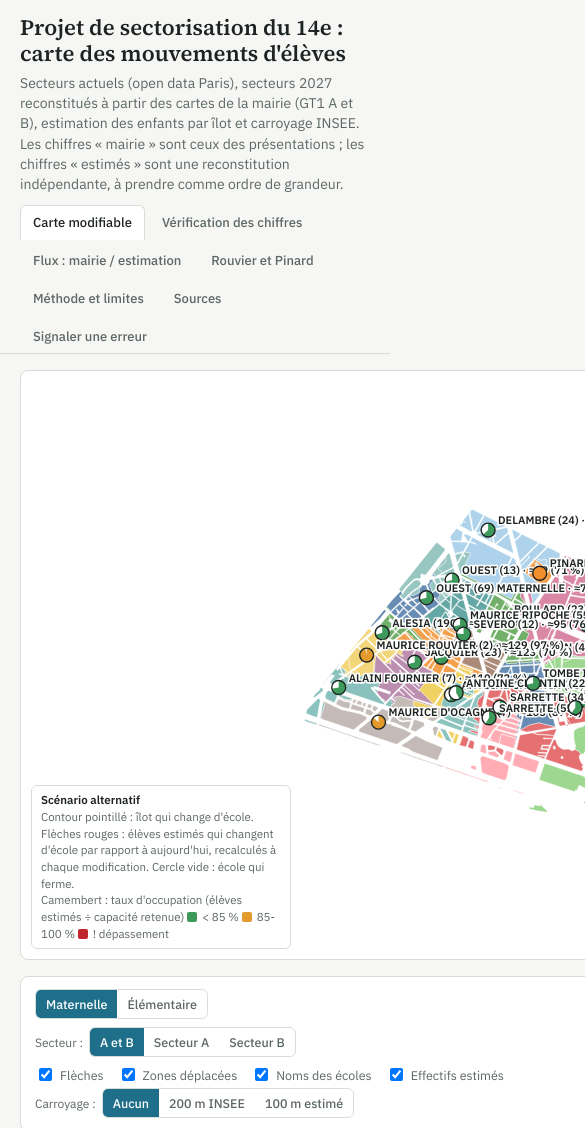
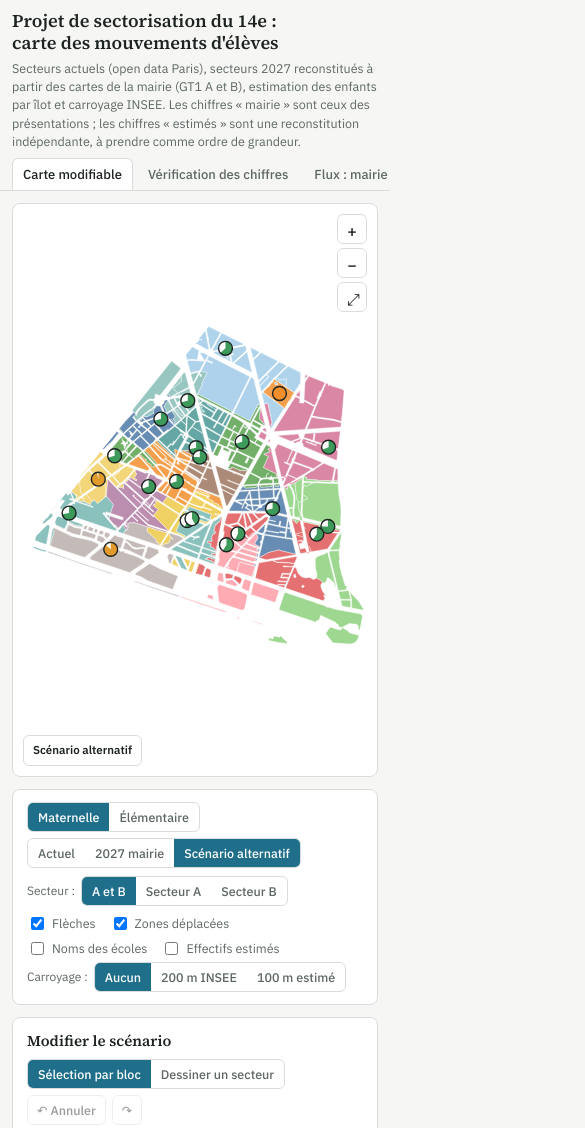
Before and after one commit to Ecoles-75014/carte-sectorisation, a plain HTML site: page index.html in a window 390 px wide. Shown: the top 1128 px of the page, 585 px wide, since content can reach past the window. Drawn offline with nearby package versions, Linux system fonts and the light colour scheme.

Commit message:
Affichage adapté aux téléphones
Co-Authored-By: Claude Opus 5.5 <noreply@anthropic.com>
Claude-Session: https://claude.ai/code/session_01ADe7Hmgcq9QxjB6rEysVea

```diff
--- a/index.html
+++ b/index.html
@@ -33,7 +33,22 @@ svg#map.drawing{cursor:crosshair}
 .closing-list{max-height:210px;overflow-y:auto;border:1px solid var(--line);border-radius:6px;padding:4px 8px}
 .closing-list label{display:flex;gap:6px;align-items:center;font-size:12.5px;padding:2px 0}
 .closing-list label.closed{color:var(--danger)}
-@media (max-width:980px){ #t-carte.on{grid-template-columns:1fr;grid-template-rows:auto} #mapwrap{height:70vh} }
+#t-carte > *{min-width:0}
+.card{min-width:0}
+.seg{flex-wrap:wrap}
+@media (max-width:980px){ #t-carte.on{grid-template-columns:minmax(0,1fr);grid-template-rows:auto} #mapwrap{height:68vh;min-height:420px} }
+@media (max-width:600px){
+  header{padding:10px 12px 0} h1{font-size:18px} header p{font-size:12.5px}
+  nav{flex-wrap:nowrap;overflow-x:auto;padding:8px 12px 0;-webkit-overflow-scrolling:touch} nav button{white-space:nowrap;padding:7px 10px}
+  section.tab{padding:12px 12px 24px}
+  #t-carte.on{gap:12px}
+  .legend{font-size:10.5px;max-width:58%;padding:4px 6px;left:6px;bottom:6px}
+  .zoomctl{right:6px;top:6px}
+  .seg button{padding:6px 8px;font-size:12px}
+  label.chk{font-size:12px}
+  #tbl th,#tbl td{font-size:11.5px;padding:3px 4px}
+  .prose table{font-size:11.5px}
+}
 #mapwrap{position:relative;background:var(--panel);border:1px solid var(--line);border-radius:8px;overflow:hidden}
 svg#map{width:100%;height:100%;display:block;cursor:grab;touch-action:none;-webkit-user-select:none;user-select:none}
 .side{display:flex;flex-direction:column;gap:12px;overflow:auto;min-height:0}
@@ -56,7 +71,8 @@ th{font-weight:600;color:var(--muted);font-size:11.5px}
 .pill.ok{background:color-mix(in srgb,var(--ok) 18%,transparent);color:var(--ok)}
 .pill.close{background:color-mix(in srgb,var(--muted) 20%,transparent);color:var(--muted)}
 .muted{color:var(--muted)} .danger{color:var(--danger)} .small{font-size:12px}
-.legend{position:absolute;left:10px;bottom:10px;background:color-mix(in srgb,var(--panel) 92%,transparent);border:1px solid var(--line);border-radius:6px;padding:6px 9px;font-size:11.5px;max-width:260px}
+.legend.mini span.muted,.legend.mini br{display:none}
+.legend{cursor:pointer;position:absolute;left:10px;bottom:10px;background:color-mix(in srgb,var(--panel) 92%,transparent);border:1px solid var(--line);border-radius:6px;padding:6px 9px;font-size:11.5px;max-width:260px}
 .zoomctl{position:absolute;right:10px;top:10px;display:flex;flex-direction:column;gap:4px}
 .zoomctl button{width:30px;height:30px;font-size:16px}
 .prose{max-width:860px}
@@ -555,6 +571,8 @@ document.getElementById('importScen').onchange=async e=>{
   e.target.value='';
 };
 
+if(window.innerWidth<600){ document.getElementById('cLab').checked=false; document.getElementById('cEff').checked=false; document.getElementById('legend').classList.add('mini'); }
+document.getElementById('legend').addEventListener('click',()=>document.getElementById('legend').classList.toggle('mini'));
 document.getElementById('undoBtn').onclick=undo; document.getElementById('redoBtn').onclick=redo;
 fillBrush(); fillClosing(); setMode('brush'); fit(); updUndo();
 </script>
```
